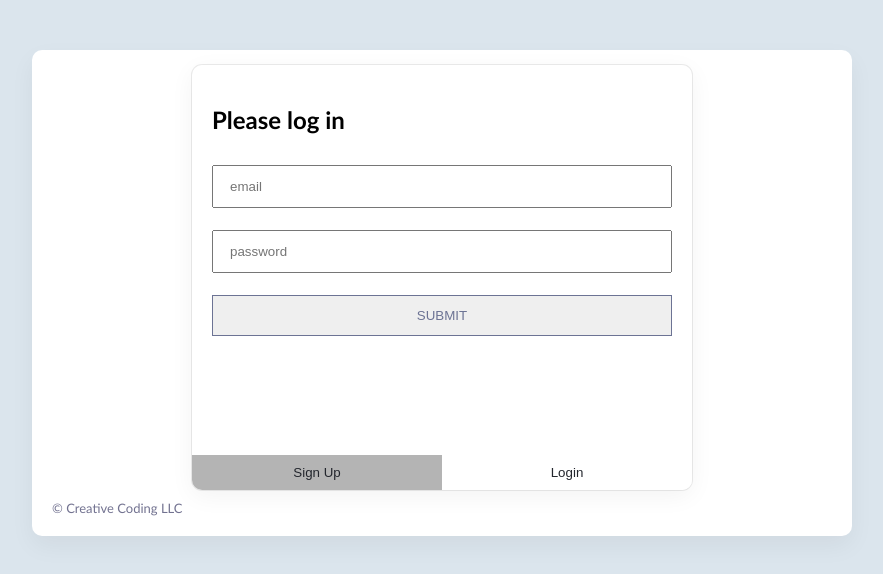
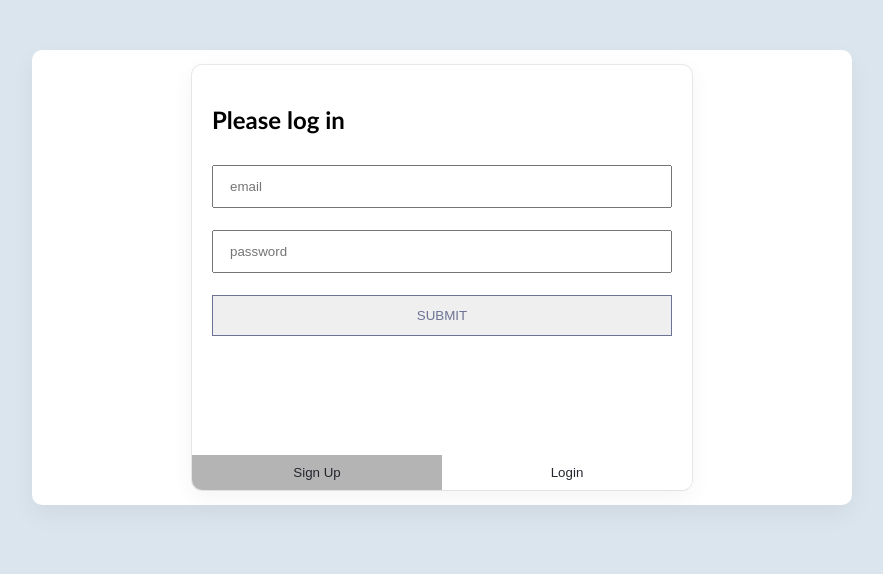
Before and after one commit to seyyednavid/Daily-Deeds-App, a React (Create React App) app in the folder client/: page / in a window 1280 px wide. Shown: the top 574 px of the page, without its empty margins (198-1081 px from the left). Built offline with nearby package versions, Linux system fonts and the light colour scheme.

Commit message:
Add ssl property to db

```diff
--- a/client/src/App.js
+++ b/client/src/App.js
@@ -20,6 +20,8 @@ const App = () => {
       console.error(error);
     }
   };
+
+
   useEffect(() => {
     if (authToken) {
       getData();
@@ -41,7 +43,6 @@ const App = () => {
           ))}
         </>
       )}
-      <p className="copyright"> &copy; Creative Coding LLC</p>
     </div>
   );
 };
--- a/client/src/index.css
+++ b/client/src/index.css
@@ -201,11 +201,11 @@ input {
 }
 
 /*  */
-.copyright {
+/* .copyright {
   font-size: 13px;
   margin: 10px;
   color: rgb(114, 114, 144);
-}
+} */
 
 .user-email {
   float: right;
```
Also changed, not shown: 1 other file (tests, documents, lock files or other folders).
